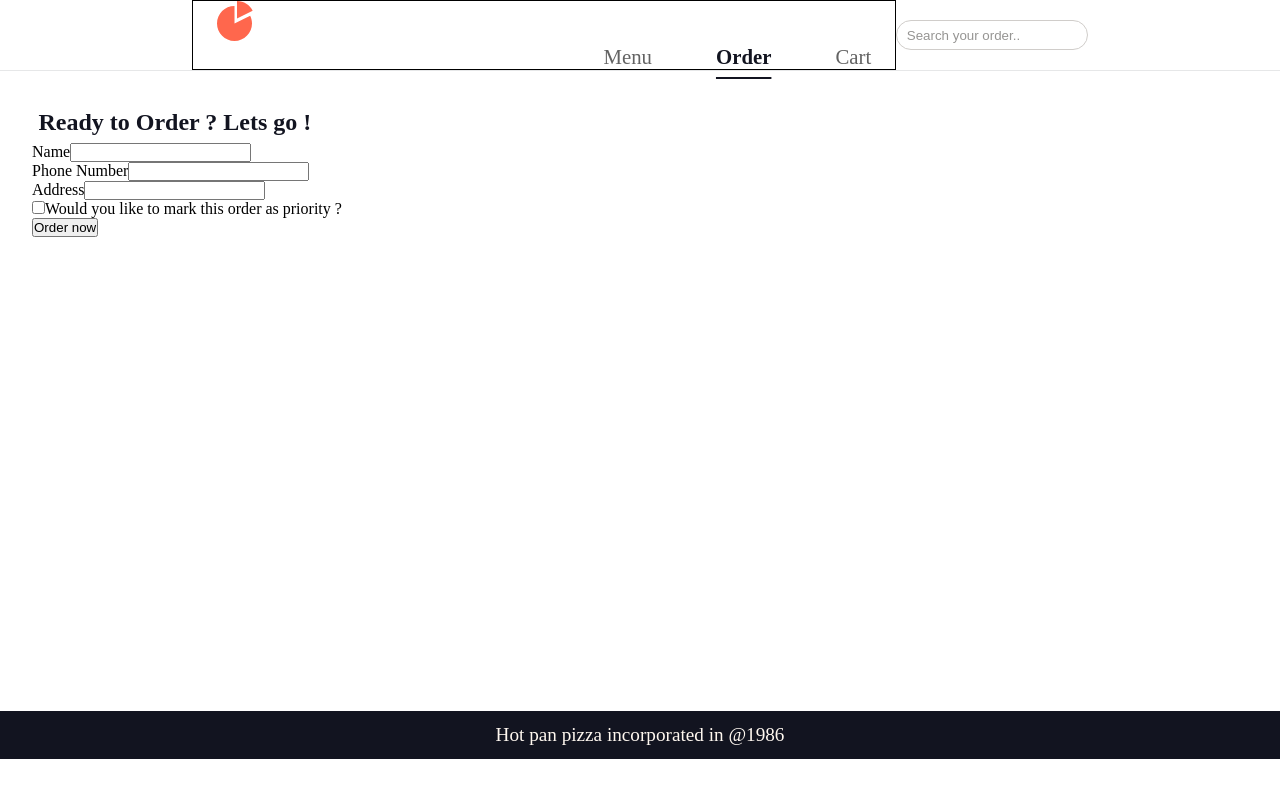
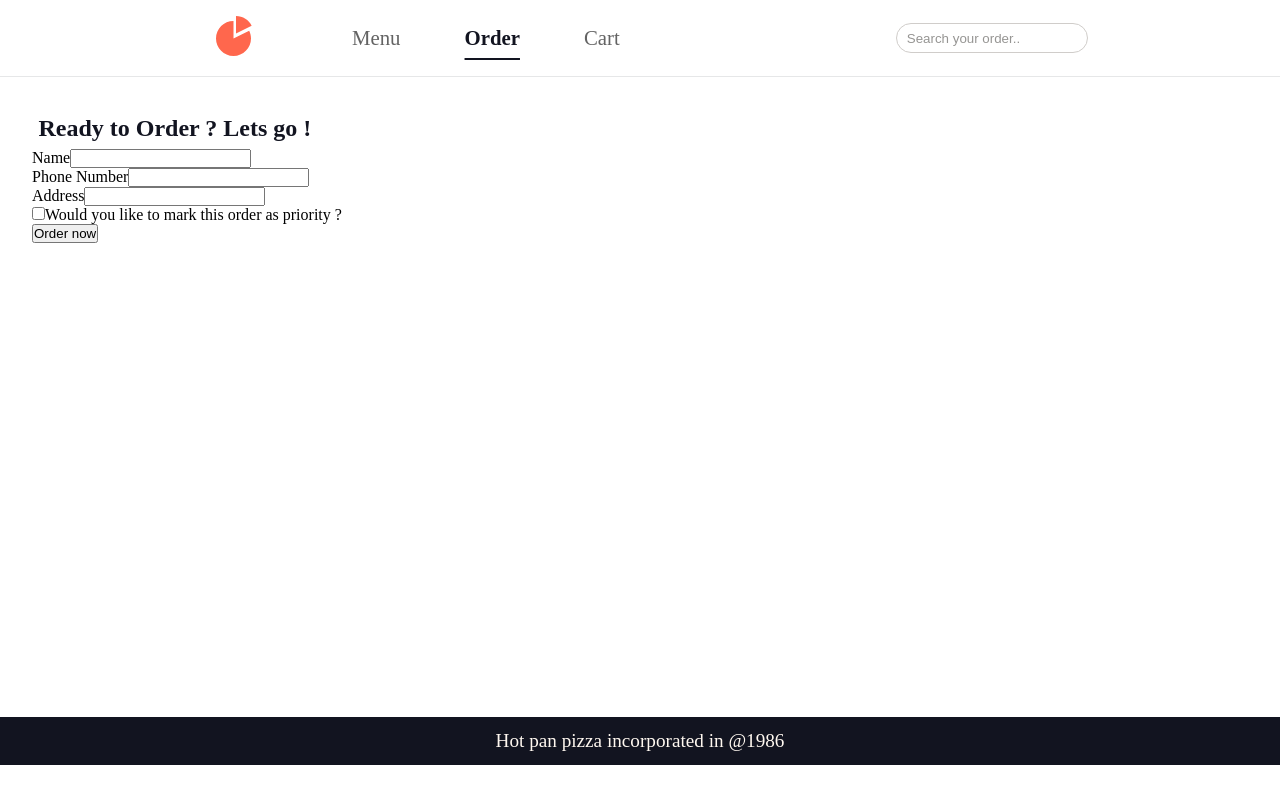
Before and after one commit to Bni99/HotPanPizza, a React (Create React App) app: page /order/new in a window 1280 px wide. Built offline with nearby package versions, Linux system fonts and the light colour scheme.

Commit message:
hotPanPizza - centralizing the styles of Header in adjacent file and cleaning style files a bit

```diff
--- a/src/features/styles/Layouts.jsx
+++ b/src/features/styles/Layouts.jsx
@@ -10,17 +10,6 @@ export const ColumnFlex = styled(StandardFlex)`
   flex-direction: column;
   justify-content: center;
   align-items: start;
-`;
-
-export const HeaderLayout = styled(StandardFlex)`
-  padding: 0 12rem;
-  border-bottom: 1px solid rgba(18, 20, 32, 0.1);
-`;
-
-export const HeaderFlex = styled(StandardFlex)`
-  flex: 1;
-  justify-content: start;
-  gap: 3rem;
 `;
 
 export const MainpageHR = styled.hr`
--- a/src/features/styles/Links.jsx
+++ /dev/null
@@ -1,20 +0,0 @@
-import { NavLink } from "react-router-dom";
-import styled from "styled-components";
-
-export const StyledHeaderLogoNavlink = styled(NavLink)`
-  text-decoration: none;
-  padding: 1rem 1.5rem;
-  color: #ff674d;
-`;
-
-export const HeaderNavlink = styled(NavLink)`
-  text-decoration: none;
-  color: #636363;
-  padding: 0 1.5rem;
-  &.active {
-    color: #121420;
-    font-weight: 600;
-    text-decoration: underline;
-    text-underline-offset: 0.8rem;
-  }
-`;
--- a/src/features/styles/Lists.jsx
+++ b/src/features/styles/Lists.jsx
@@ -5,10 +5,4 @@ export const StandardList = styled.ul`
   align-items: center;
   list-style-type: none;
   gap: 1rem;
-  font-size: 1.3rem;
 `;
-
-export const HeaderList = styled(StandardList)`
-  justify-content: flex-end;
-  color: #b7b5b3;
-`;
--- a/src/ui/header/index.jsx
+++ b/src/ui/header/index.jsx
@@ -1,20 +1,23 @@
 import { ImPieChart } from "react-icons/im";
 import SearchOrder from "../../features/Order/SearchOrder";
-import { HeaderList } from "../../features/styles/Lists";
 import {
+  Container,
   HeaderNavlink,
-  StyledHeaderLogoNavlink,
-} from "../../features/styles/Links";
-import { Container } from "./style";
+  ListContainer,
+  LogoContainer,
+} from "./style";
+import { NavLink } from "react-router-dom";
 
 const Header = () => {
   return (
     <Container>
       <div>
-        <StyledHeaderLogoNavlink to="/">
-          <ImPieChart size={40} />
-        </StyledHeaderLogoNavlink>
-        <HeaderList>
+        <LogoContainer>
+          <NavLink to="/">
+            <ImPieChart size={40} color="#ff674d" />
+          </NavLink>
+        </LogoContainer>
+        <ListContainer>
           <li>
             <HeaderNavlink to="/menu">Menu</HeaderNavlink>
           </li>
@@ -24,7 +27,7 @@ const Header = () => {
           <li>
             <HeaderNavlink to="/cart">Cart</HeaderNavlink>
           </li>
-        </HeaderList>
+        </ListContainer>
       </div>
 
       <SearchOrder />
--- a/src/ui/header/style.jsx
+++ b/src/ui/header/style.jsx
@@ -1,13 +1,38 @@
 import styled from "styled-components";
 import { StandardFlex } from "../../features/styles/Layouts";
+import { StandardList } from "../../features/styles/Lists";
+import { NavLink } from "react-router-dom";
 
 export const Container = styled(StandardFlex)`
   padding: 0 12rem;
   border-bottom: 1px solid rgba(18, 20, 32, 0.1);
   div {
+    display: flex;
+    align-items: center;
     flex: 1;
     justify-content: start;
     gap: 3rem;
-    border: 1px solid black;
   }
 `;
+
+export const LogoContainer = styled.span`
+  padding: 1rem 1.5rem;
+`;
+
+export const ListContainer = styled(StandardList)`
+  justify-content: flex-end;
+  color: #b7b5b3;
+  font-size: 1.3rem;
+`;
+
+export const HeaderNavlink = styled(NavLink)`
+  text-decoration: none;
+  color: #636363;
+  padding: 0 1.5rem;
+  &.active {
+    color: #121420;
+    font-weight: 600;
+    text-decoration: underline;
+    text-underline-offset: 0.8rem;
+  }
+`;
```
